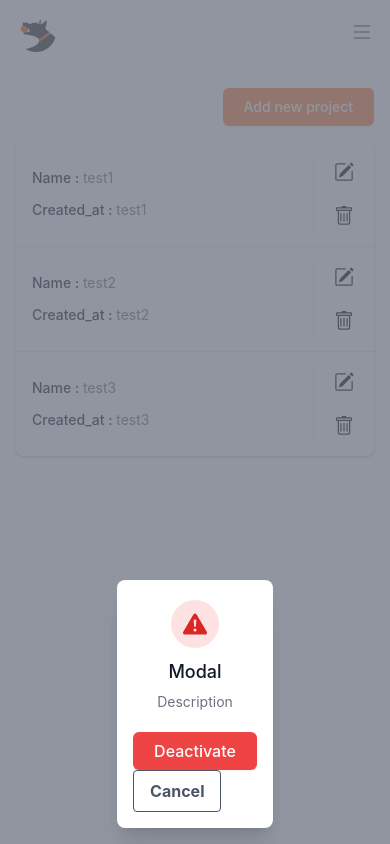
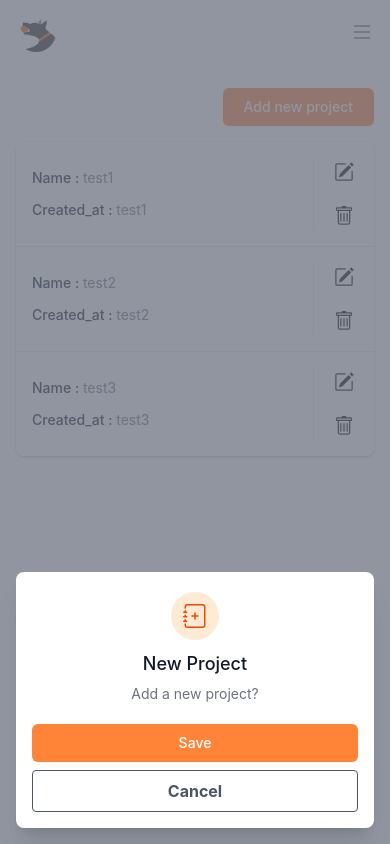
Before and after one commit to Oui-Dev/Dogger, a React (Create React App) app in the folder web-app/: page /projects in a window 390 px wide. Both pictures are taken after a click on the button "Add new project". Built offline with nearby package versions, Linux system fonts and the light colour scheme.

Commit message:
fixed responsive modal

```diff
--- a/web-app/src/Components/Atoms/Button.jsx
+++ b/web-app/src/Components/Atoms/Button.jsx
@@ -1,15 +1,21 @@
-export default function Button ({children, type, ...props}) {
+export default function Button({ children, type, ...props }) {
 
     let buttonStyle;
-    if (type === 'primary') {
-        buttonStyle = "btn-primary"
-    } else if (type === 'secondary') {
-        buttonStyle = "btn-secondary"
-    } else if (type === 'warning'){
-        buttonStyle = "btn-warning"
-    } else {
-        buttonStyle = "btn-generic";
+    switch (type) {
+        case 'primary':
+            buttonStyle = "btn-primary";
+            break;
+        case 'secondary':
+            buttonStyle = "btn-secondary";
+            break;
+        case 'warning':
+            buttonStyle = "btn-warning";
+            break;
+        default:
+            buttonStyle = "btn-generic";
+            break;
     }
+
 
     return (
         <button className={buttonStyle} {...props}>
--- a/web-app/src/Components/Organism/Modal.jsx
+++ b/web-app/src/Components/Organism/Modal.jsx
@@ -1,6 +1,6 @@
 import { Fragment, useState } from 'react'
 import { Dialog, Transition } from '@headlessui/react'
-import { BsFillExclamationTriangleFill, BsX } from 'react-icons/bs'
+import { BsFillExclamationTriangleFill, BsJournalPlus, BsX } from 'react-icons/bs'
 import Button from '../Atoms/Button'
 
 
@@ -8,7 +8,10 @@ export default function Modal({ title, description, type, openButtonMessage, ...
     const [open, setOpen] = useState(false)
     return (
         <>
-            <Button type={"primary"} onClick={() => setOpen(true)}>{openButtonMessage}</Button>
+            <Button type={"primary"} onClick={(event) => {
+                event.preventDefault();
+                setOpen(true);
+            }}>{openButtonMessage}</Button>
             <Transition.Root show={open} as={Fragment}>
                 <Dialog as="div" className="relative z-10" onClose={setOpen}>
                     <Transition.Child
@@ -22,7 +25,6 @@ export default function Modal({ title, description, type, openButtonMessage, ...
                     >
                         <div className="fixed inset-0 bg-gray-500 bg-opacity-75 transition-opacity" />
                     </Transition.Child>
-
                     <div className="fixed inset-0 z-10 overflow-y-auto">
                         <div className="flex min-h-full items-end justify-center p-4 text-center sm:items-center sm:p-0">
                             <Transition.Child
@@ -34,11 +36,11 @@ export default function Modal({ title, description, type, openButtonMessage, ...
                                 leaveFrom="opacity-100 translate-y-0 sm:scale-100"
                                 leaveTo="opacity-0 translate-y-4 sm:translate-y-0 sm:scale-95"
                             >
-                            <Dialog.Panel className="relative transform overflow-hidden rounded-lg bg-white px-4 pt-5 pb-4 text-left shadow-xl transition-all sm:my-8 sm:w-full sm:max-w-lg sm:p-6">
+                                <Dialog.Panel className="relative transform overflow-hidden rounded-lg bg-white px-4 pt-5 pb-4 text-left shadow-xl transition-all sm:my-8 w-full sm:max-w-lg sm:p-6">
                                     <div className="absolute top-0 right-0 hidden pt-4 pr-4 sm:block">
                                         <button
                                             type="button"
-                                        className="rounded-md bg-white text-gray-400 hover:text-gray-500 focus:outline-none focus:ring-2 focus:ring-indigo-500 focus:ring-offset-2"
+                                            className="rounded-md bg-white text-gray-400 hover:text-gray-500 focus:outline-none"
                                             onClick={() => setOpen(false)}
                                         >
                                             <span className="sr-only">Close</span>
@@ -46,9 +48,15 @@ export default function Modal({ title, description, type, openButtonMessage, ...
                                         </button>
                                     </div>
                                     <div className="sm:flex sm:items-start">
+                                        {type === "form" ? (
+                                            <div className="mx-auto flex h-12 w-12 flex-shrink-0 items-center justify-center rounded-full bg-dogger-orange-100 sm:mx-0 sm:h-10 sm:w-10">
+                                                <BsJournalPlus className="h-6 w-6 text-dogger-orange-600" aria-hidden="true" />
+                                            </div>
+                                        ) : (
                                             <div className="mx-auto flex h-12 w-12 flex-shrink-0 items-center justify-center rounded-full bg-red-100 sm:mx-0 sm:h-10 sm:w-10">
                                                 <BsFillExclamationTriangleFill className="h-6 w-6 text-red-600" aria-hidden="true" />
                                             </div>
+                                        )}
                                         <div className="mt-3 text-center sm:mt-0 sm:ml-4 sm:text-left">
                                             <Dialog.Title as="h3" className="text-lg font-medium leading-6 text-gray-900">
                                                 {title}
@@ -60,10 +68,16 @@ export default function Modal({ title, description, type, openButtonMessage, ...
                                             </div>
                                         </div>
                                     </div>
-                                <div className="mt-5 sm:mt-4 sm:flex sm:flex-row-reverse gap-2">
-                                    <Button type="warning" onClick={() => setOpen(false)} >
-                                        Deactivate
+                                    <div className="mt-5 sm:mt-4 flex sm:flex-row-reverse gap-2 w-full flex-col items-stretch">
+                                        {type === "form" ? (
+                                            <Button type={"primary"} onClick={() => setOpen(false)}>
+                                                Save
                                             </Button>
+                                        ) : (
+                                            <Button type={"warning"} onClick={() => setOpen(false)}>
+                                                Delete
+                                            </Button>
+                                        )}
                                         <Button onClick={() => setOpen(false)}>
                                             Cancel
                                         </Button>
--- a/web-app/src/Pages/Profile.jsx
+++ b/web-app/src/Pages/Profile.jsx
@@ -1,4 +1,6 @@
 import Avatar from '../Components/Atoms/Avatar'
+import Button from '../Components/Atoms/Button'
+import Modal from '../Components/Organism/Modal'
 
 export default function Profile() {
 	return (
@@ -7,7 +9,7 @@ export default function Profile() {
 				<form action="#" method="POST">
 					<div className="overflow-hidden shadow sm:rounded-md">
 						<div className="bg-white px-4 py-5 sm:p-6">
-							<Avatar/>
+							<Avatar />
 							<div className="grid grid-cols-6 gap-6">
 								<div className="col-span-6 sm:col-span-3">
 									<label htmlFor="firstName" className="block text-sm font-medium text-gray-700">
@@ -17,6 +19,7 @@ export default function Profile() {
 										type="text"
 										name="firstName"
 										id="firstName"
+										autoComplete='given-name'
 									/>
 								</div>
 
@@ -28,6 +31,7 @@ export default function Profile() {
 										type="text"
 										name="lastName"
 										id="lastName"
+										autoComplete='family-name'
 									/>
 								</div>
 
@@ -39,6 +43,7 @@ export default function Profile() {
 										type="text"
 										name="email"
 										id="email"
+										autoComplete='email'
 									/>
 								</div>
 
@@ -50,6 +55,7 @@ export default function Profile() {
 										type="password"
 										name="old_password"
 										id="old_password"
+										autoComplete='current-password'
 									/>
 								</div>
 
@@ -61,6 +67,7 @@ export default function Profile() {
 										type="password"
 										name="password"
 										id="password"
+										autoComplete='new-password'
 									/>
 								</div>
 
@@ -72,20 +79,15 @@ export default function Profile() {
 										type="password"
 										name="password_confirmation"
 										id="password_confirmation"
+										autoComplete='new-password'
 									/>
 								</div>
 							</div>
 						</div>
 
 						<div className="bg-gray-50 px-4 py-3 flex justify-between sm:px-6">
-							<button
-								type="submit"
-								className="btn-primary warning"
-							>Delete account</button>
-							<button
-								type="submit"
-								className="btn-primary"
-							>Save</button>
+							<Modal title="Warning !" description="This action is permanent and irreversible" type="danger" openButtonMessage="Delete Account" />
+							<Button type={"primary"} > Save </Button>
 						</div>
 					</div>
 				</form>
--- a/web-app/src/Pages/Projects/List.jsx
+++ b/web-app/src/Pages/Projects/List.jsx
@@ -4,13 +4,13 @@ import Modal from "../../Components/Organism/Modal";
 
 export default function ProjectsList() {
     const data = [
-        {id: 1, name: 'test1', created_at: 'test1'},
-        {id: 2, name: 'test2', created_at: 'test2'},
-        {id: 3, name: 'test3', created_at: 'test3'}
-    ];    return (
+        { id: 1, name: 'test1', created_at: 'test1' },
+        { id: 2, name: 'test2', created_at: 'test2' },
+        { id: 3, name: 'test3', created_at: 'test3' }
+    ]; return (
         <>
             <div className="flex justify-end mb-4">
-                <Modal title="Modal" description="Description" type="form" openButtonMessage="Add new project"/>
+                <Modal title="New Project" description="Add a new project?" type="form" openButtonMessage="Add new project" />
             </div>
             <Table
                 // Props
--- a/web-app/src/index.scss
+++ b/web-app/src/index.scss
@@ -19,7 +19,7 @@ code {
 }
 
 .btn-primary {
-    @apply w-fit flex justify-center rounded-md border border-transparent py-2 px-5 text-sm font-medium bg-dogger-orange-400 text-white shadow-sm hover:bg-dogger-orange-500;
+    @apply min-w-fit flex justify-center rounded-md border border-transparent py-2 px-5 text-sm font-medium bg-dogger-orange-400 text-white shadow-sm hover:bg-dogger-orange-500;
 
 }
 
@@ -29,11 +29,11 @@ code {
 }
 
 .btn-warning {
-    @apply w-fit flex justify-center rounded-md border border-transparent py-2 px-5 text-sm font-medium text-white shadow-sm bg-red-500 hover:bg-red-700;
+    @apply min-w-fit flex justify-center rounded-md border border-transparent py-2 px-5 text-sm font-medium text-white shadow-sm bg-red-500 hover:bg-red-700;
     font-size: 16px;
 }
 
-.btn-generic{
+.btn-generic {
     @apply bg-white border border-gray-600 text-gray-600 rounded font-bold px-4 py-2 hover:text-gray-500;
     font-size: 16px;
 }
@@ -43,7 +43,8 @@ form {
         @apply focus:outline-none;
     }
 
-    input, textarea,
+    input,
+    textarea,
     input[type='password'],
     input[type='number'],
     input[type='email'],
@@ -63,10 +64,13 @@ form {
             @apply text-red-500;
         }
 
-        input, textarea, select {
+        input,
+        textarea,
+        select {
             @apply border-red-500;
         }
     }
+
     .form-error-field {
         @apply text-red-500 text-sm font-normal mt-1;
     }
```
Also changed, not shown: 1 other file (tests, documents, lock files or other folders). Lines whose indentation alone changed are shown as unchanged.
